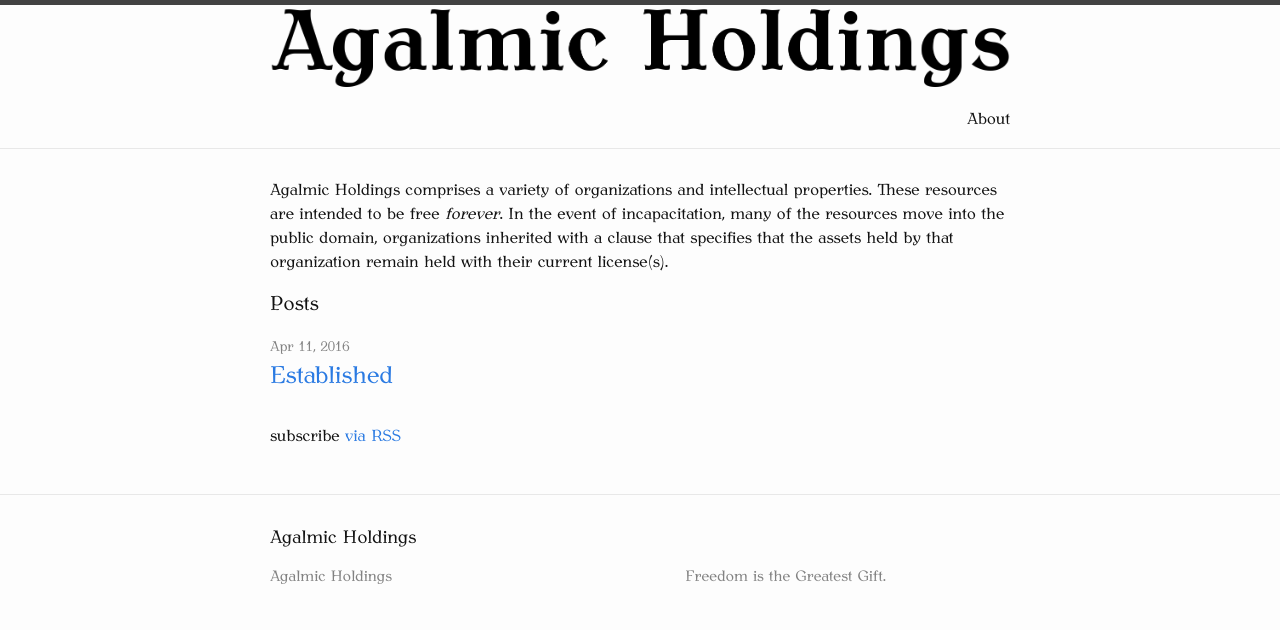
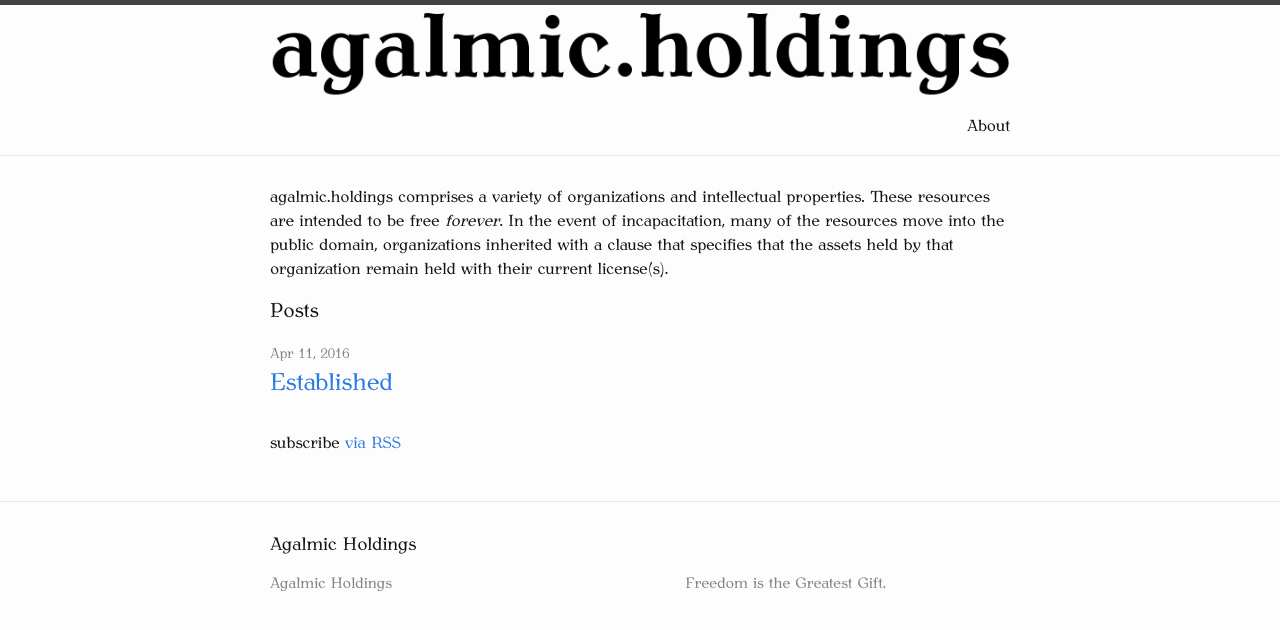
Before and after one commit to makyo/agalmic.holdings, a Jekyll site: the page built from index.md, in a window 1280 px wide. Shown: the top 630 px of the page. Built offline with Jekyll 4.4.1, drawn with Linux system fonts in a browser that asks for light colours.

Commit message:
Normalize name

```diff
--- a/_posts/2016-04-11-beginning.markdown
+++ b/_posts/2016-04-11-beginning.markdown
@@ -4,3 +4,5 @@ title: Established
 ---
 
 And here we begin.
+
+Check the [about page](/about) for more info, and see the signed list of assets [here](/assets.dot.asc).
--- a/index.md
+++ b/index.md
@@ -2,7 +2,7 @@
 layout: default
 ---
 
-Agalmic Holdings comprises a variety of organizations and intellectual properties.  These resources are intended to be free *forever*.  In the event of incapacitation, many of the resources move into the public domain, organizations inherited with a clause that specifies that the assets held by that organization remain held with their current license(s).
+agalmic.holdings comprises a variety of organizations and intellectual properties.  These resources are intended to be free *forever*.  In the event of incapacitation, many of the resources move into the public domain, organizations inherited with a clause that specifies that the assets held by that organization remain held with their current license(s).
 
 <div class="home">
 
```
Also changed, not shown: about.md (+1 -1 lines), _includes/assets.svg, assets/agalmic.holdings.png, 2 other files.
